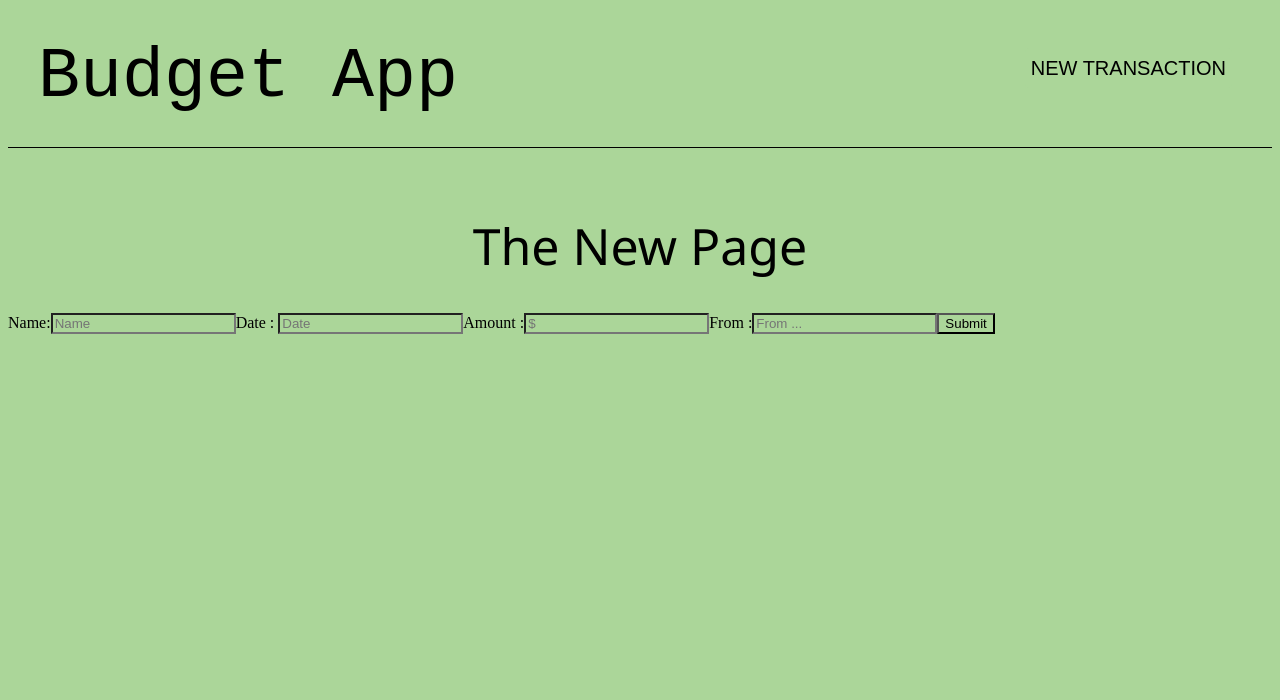
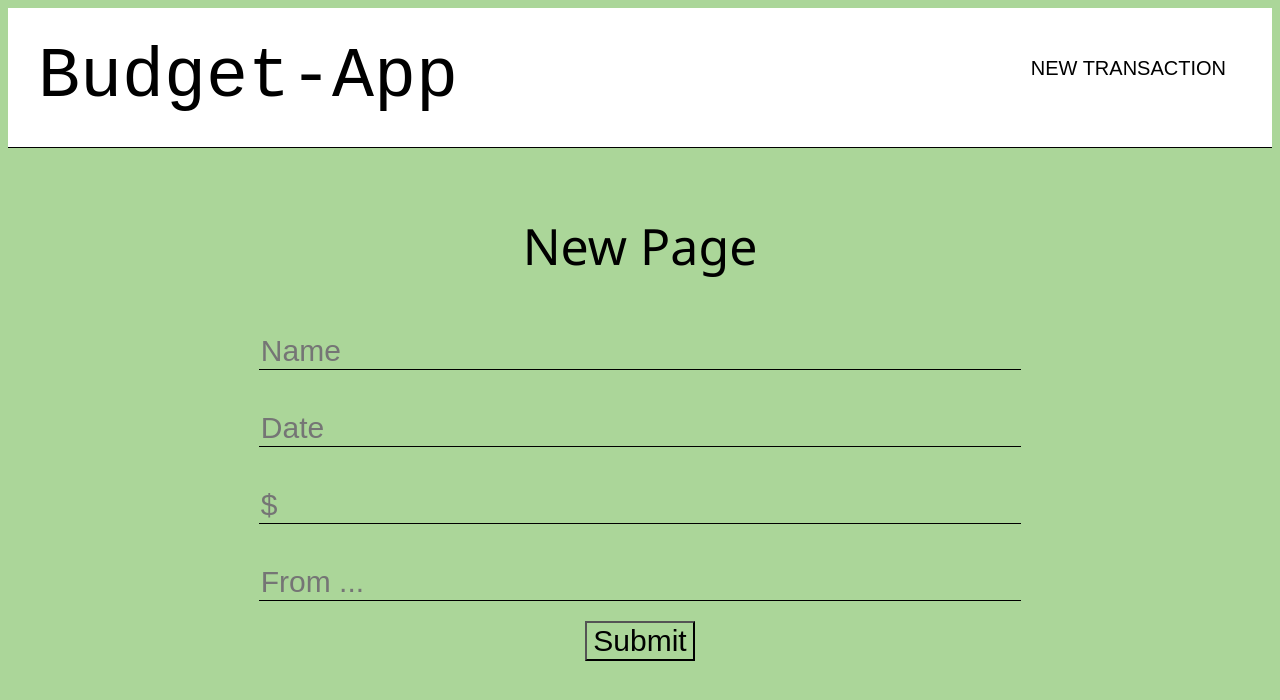
Before and after one commit to toplouie1/Fe-Budget, a React (Create React App) app: page /transactions/new in a window 1280 px wide. Shown: the top 700 px of the page. Built offline with nearby package versions, Linux system fonts and the light colour scheme.

Commit message:
styling / errors fixed

```diff
--- a/src/App.css
+++ b/src/App.css
@@ -1,6 +1,51 @@
 * {
 	background-color: #abd699;
 }
+/* NAV */
+#mainNav {
+	display: flex;
+	justify-content: space-between;
+	border-bottom: 1px solid black;
+	background-color: rgb(255, 255, 255);
+}
+
+#mainNav h1 {
+	font-family: "Courier New", Courier, monospace;
+	margin: 30px;
+	font-size: 70px;
+	color: white;
+	text-transform: none;
+}
+#mainNav h1 a {
+	text-decoration: none;
+	color: black;
+	font-weight: 100;
+	background-color: white;
+}
+#mainNav button {
+	height: 40px;
+	margin: 40px;
+	border: none;
+	background-color: white;
+	border-radius: 4px;
+}
+#mainNav button a {
+	font-size: 20px;
+	text-decoration: none;
+	color: black;
+	transition: 0.1s ease-in;
+	background-color: white;
+}
+#mainNav button :hover {
+	border-bottom: 4px solid #000000;
+	border-bottom-style: inset;
+	border-bottom-left-radius: 1px;
+	border-bottom-right-radius: 1px;
+	opacity: 0.7;
+}
+
+/* Home  */
+
 .homeFirstHeader {
 	font-size: 50px;
 	color: black;
@@ -46,55 +91,42 @@
 	}
 }
 
-#mainNav {
-	display: flex;
-	justify-content: space-between;
-	border-bottom: 1px solid black;
-}
-
-#mainNav h1 {
-	font-family: "Courier New", Courier, monospace;
-	margin: 30px;
-	font-size: 70px;
-	color: white;
-	text-transform: none;
-}
-#mainNav h1 a {
-	text-decoration: none;
-	color: black;
-	font-weight: 100;
-}
-#mainNav button {
-	height: 40px;
-	margin: 40px;
-	border: none;
-	border-radius: 4px;
-}
-#mainNav button a {
-	font-size: 20px;
-	text-decoration: none;
-	color: black;
-	transition: 0.1s ease-in;
-}
-#mainNav button :hover {
-	border-bottom: 4px solid #000000;
-	border-bottom-style: inset;
-	border-bottom-left-radius: 1px;
-	border-bottom-right-radius: 1px;
-	opacity: 0.7;
-}
-
 /* // TRANSACTIONS */
 
 .allTransactions {
+	width: 60%;
+	margin: auto;
+	text-align: center;
 	display: grid;
 	grid-template-columns: 1fr 1fr 3fr;
-	text-align: center;
-	margin: 10px;
-	font-size: 30px;
+	font-size: 20px;
 	font-family: "Segoe UI", Tahoma, Geneva, Verdana, sans-serif;
+	border-bottom: 1px solid black;
 }
 .allTransactions div {
-	margin: 13px;
-	border-bottom: 1px solid #ffe26a;
+	margin: 18px;
 }
+
+/* THE NEW FORM  */
+
+.newForm {
+	text-align: center;
+	font-family: monospace;
+}
+.newForm div input {
+	font-size: 30px;
+	border: none;
+	margin: 20px;
+	width: 60%;
+	border-bottom: 1px solid black;
+	transition: 0.3s ease-in;
+}
+.newForm div input:hover {
+	opacity: 0.3;
+}
+.newButton {
+	font-size: 30px;
+}
+.newButton:hover {
+	opacity: 0.6;
+}
--- a/src/Components/Nav.js
+++ b/src/Components/Nav.js
@@ -5,7 +5,7 @@ function Nav() {
 	return (
 		<div id="mainNav">
 			<h1>
-				<Link to="/transactions">Budget App</Link>
+				<Link to="/transactions">Budget-App</Link>
 			</h1>
 			<button>
 				<Link to="/transactions/new">NEW TRANSACTION</Link>
--- a/src/Components/TransactionNew.js
+++ b/src/Components/TransactionNew.js
@@ -28,9 +28,10 @@ function TransactionNew() {
 	};
 
 	return (
+		<div className="newForm">
+			<form onSubmit={handleSubmit}>
 				<div>
-			<form onSubmit={handleSubmit}>
-				<label htmlFor="name">Name:</label>
+					{/* <label htmlFor="name">Name: </label> */}
 					<input
 						id="name"
 						value={transaction.name}
@@ -39,7 +40,9 @@ function TransactionNew() {
 						placeholder="Name"
 						required
 					/>
-				<label htmlFor="date">Date : </label>
+				</div>
+				<div>
+					{/* <label htmlFor="date">Date: </label> */}
 					<input
 						id="date"
 						value={transaction.date}
@@ -48,7 +51,10 @@ function TransactionNew() {
 						placeholder="Date"
 						required
 					/>
-				<label htmlFor="name">Amount :</label>
+				</div>
+
+				<div>
+					{/* <label htmlFor="name">Amount: </label> */}
 					<input
 						id="amount"
 						value={transaction.amount}
@@ -57,7 +63,9 @@ function TransactionNew() {
 						placeholder="$"
 						required
 					/>
-				<label htmlFor="name">From :</label>
+				</div>
+				<div>
+					{/* <label htmlFor="name">From: </label> */}
 					<input
 						id="from"
 						value={transaction.from}
@@ -66,7 +74,9 @@ function TransactionNew() {
 						placeholder="From ..."
 						required
 					/>
-				<input type="submit" />
+				</div>
+
+				<input className="newButton" type="submit" />
 			</form>
 		</div>
 	);
--- a/src/Components/Transactions.js
+++ b/src/Components/Transactions.js
@@ -25,7 +25,7 @@ function Transactions() {
 				<div>
 					<Link to={`/transactions/${index}`}>{each.from}</Link>
 				</div>
-				<div>{each.amount}</div>
+				<div>$ {each.amount}</div>
 			</div>
 		);
 	});
--- a/src/Pages/New.js
+++ b/src/Pages/New.js
@@ -4,7 +4,7 @@ import TransactionNew from "../Components/TransactionNew";
 function New() {
 	return (
 		<div>
-			<h1 className="homeFirstHeader">The New Page</h1>
+			<h1 className="homeFirstHeader">New Page</h1>
 			<TransactionNew />
 		</div>
 	);
```
Lines whose indentation alone changed are shown as unchanged.
